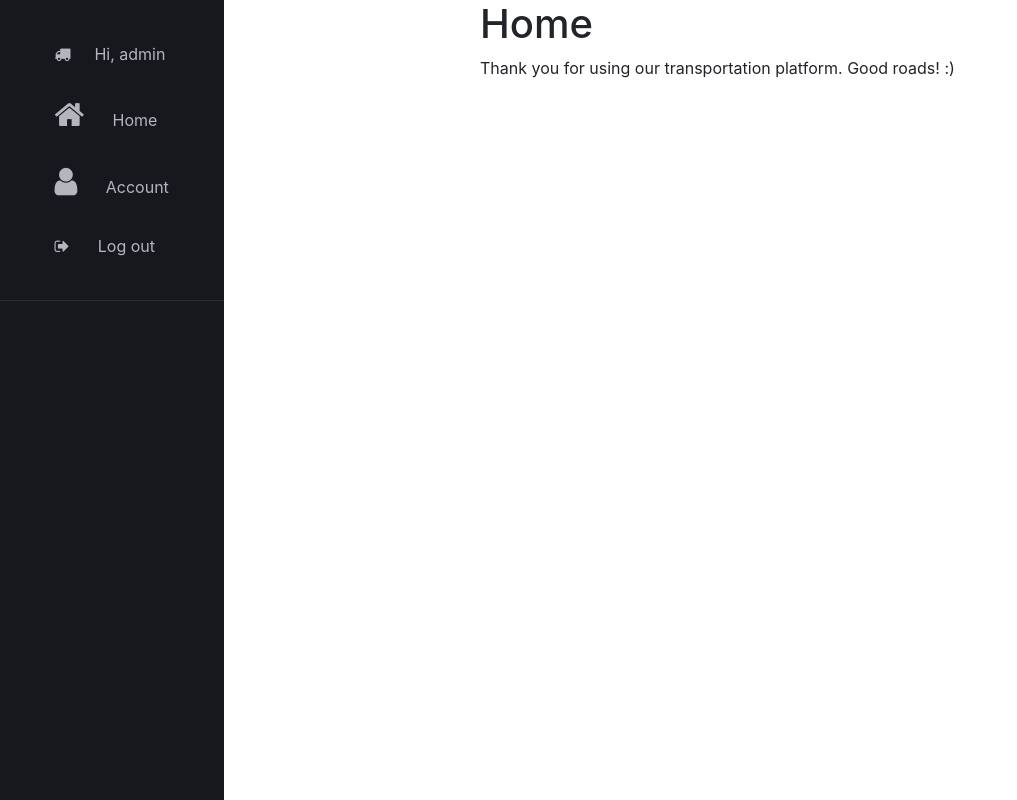
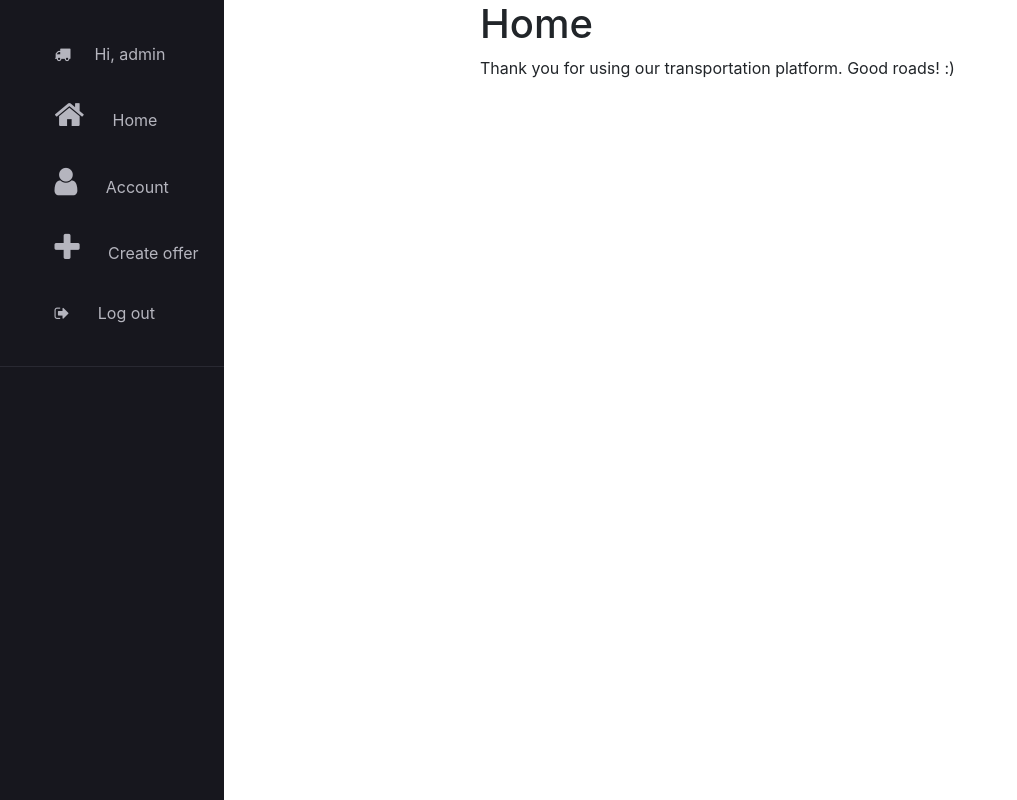
Before and after one commit to malinastanciu/TransportPlatform, a Django app: page / in a window 1280 px wide. Shown: the whole page, without its empty margins (0-1017 px from the left). Run offline with Django 4.2, Linux system fonts and the light colour scheme; a user stored in the database is signed in; some libraries are stand-ins or nearby versions.

Commit message:
started working at create offer page

```diff
--- a/application/functions.py
+++ b/application/functions.py
@@ -37,5 +37,4 @@ def create_context(request=None, extract_user_info=True):
     if extract_user_info:
         out.update(get_user_info(request))
 
-
     return out
--- a/application/templates/application/main_layout_application.html
+++ b/application/templates/application/main_layout_application.html
@@ -29,6 +29,12 @@
                     <span class="features-item-text"> Account </span>
                 </a>
             </li>
+             <li class="features-item">
+                <a href="{% url 'create_offer' %}">
+                    <i class="fa fa-plus features-item-icon"></i>
+                    <span class="features-item-text"> Create offer </span>
+                </a>
+            </li>
             <li class="features-item">
                 <form action="{% url 'logout' %}">
                     <button class="btn">
--- a/application/urls.py
+++ b/application/urls.py
@@ -5,4 +5,5 @@ from application import views as application_views
 urlpatterns = [
     path('', application_views.home, name='home'),
     path('account/', application_views.account, name='account'),
+    path('createoffer/', application_views.offer_view, name='create_offer')
 ]
--- a/application/views.py
+++ b/application/views.py
@@ -4,6 +4,7 @@ from django.http import HttpResponse
 from arcgis.gis import GIS
 from IPython.display import display
 from application.functions import create_context
+from .forms import OfferForm
 
 
 # Create your views here.
@@ -18,7 +19,14 @@ def home(request):
     context = create_context(request)
     return render(request, 'application/home.html', context)
 
+
 @login_required(login_url='login')
 def account(request):
     context = create_context(request)
     return render(request, 'application/account.html', context)
+
+
+def offer_view(request):
+    context = create_context(request)
+    context['form'] = OfferForm()
+    return render(request, "application/create_offer.html", context)
```
Also changed, not shown: application/forms.py (added, +9 -0 lines), application/static/application/css/create_offer.css (added, +7 -0 lines), ChangeLog.md, db.sqlite3.
